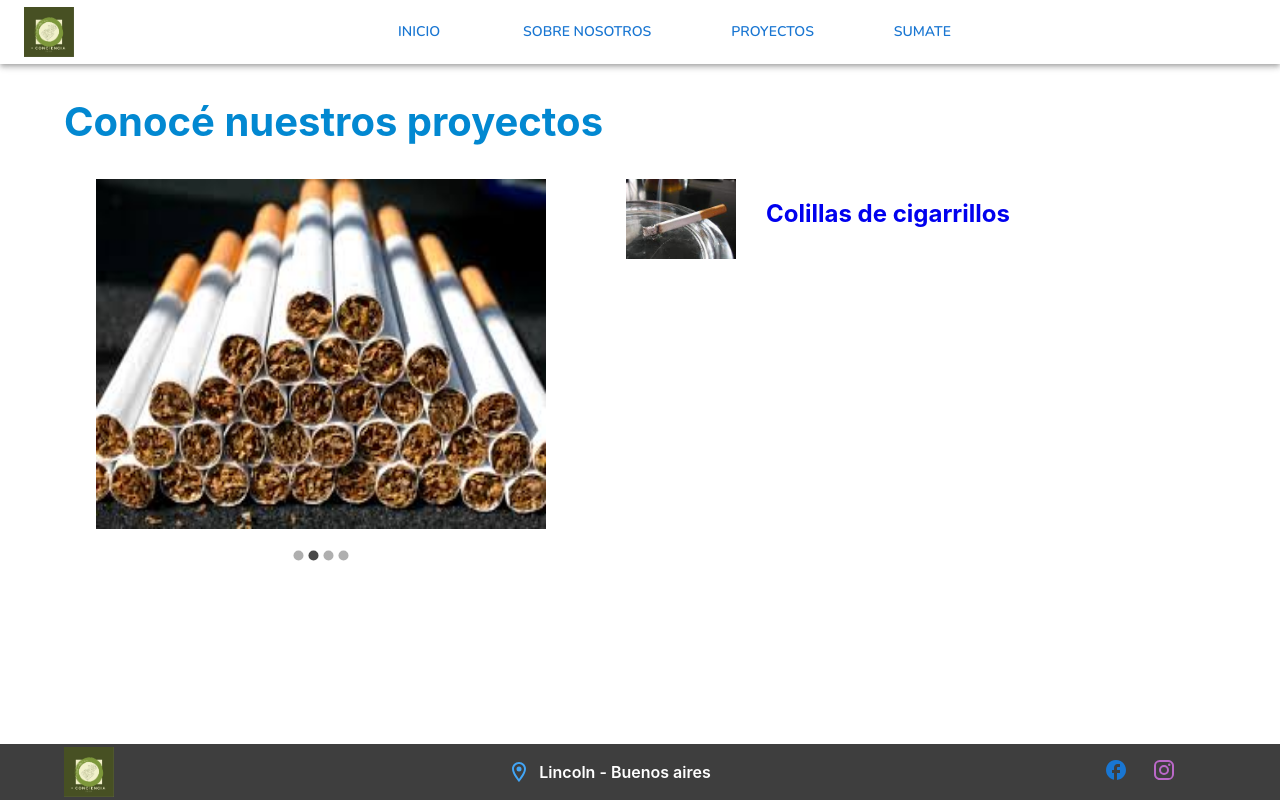
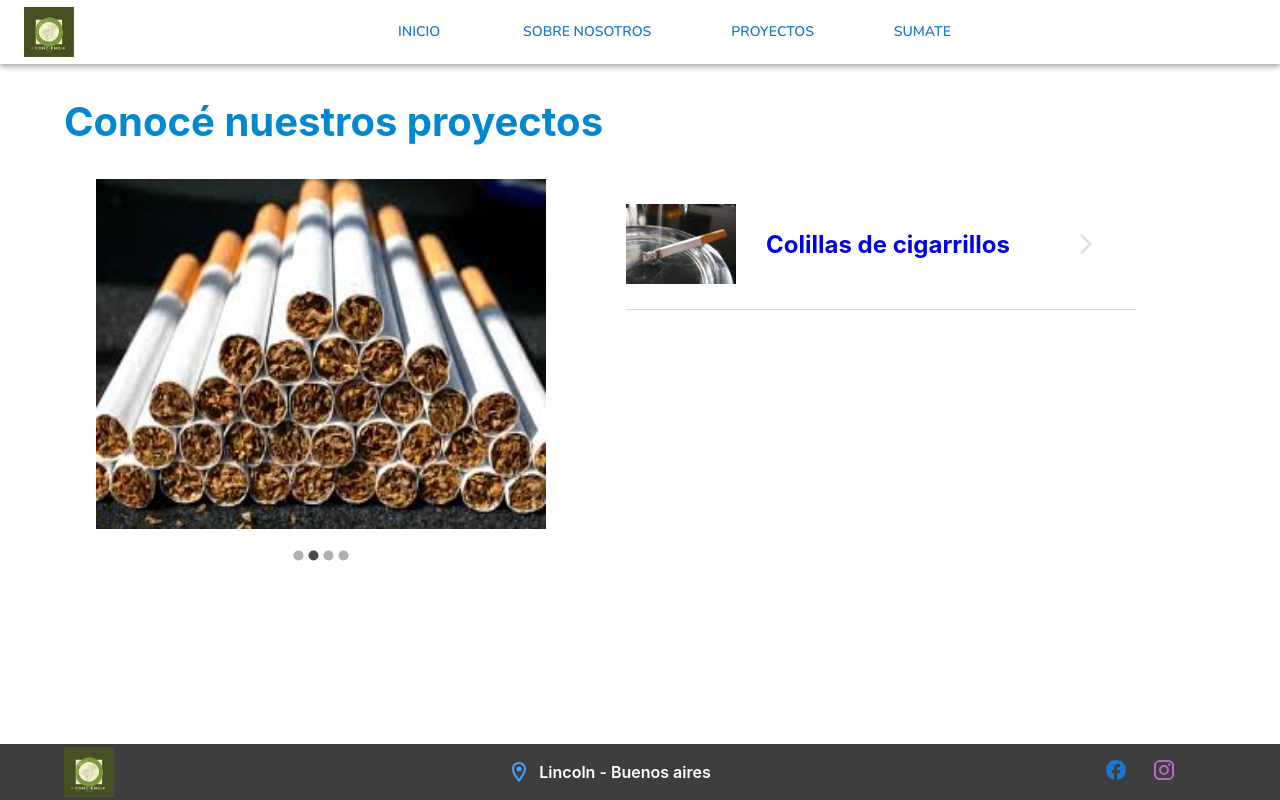
Before and after one commit to lucianop3196/mas-conciencia, a React (Create React App) app: page /proyectos in a window 1280 px wide. Built offline with nearby package versions, Linux system fonts and the light colour scheme; some icons are missing; the HTML template or start-up script is replaced by a standard one.

Commit message:
Effects in link to project (Project.jsx)

```diff
--- a/src/components/Projects/ButtsProject/ButtsProject.jsx
+++ b/src/components/Projects/ButtsProject/ButtsProject.jsx
@@ -53,7 +53,7 @@ export default function ButtsProject() {
       </ul>
       <span>Puntos de recolección:</span>
       <WrappedMap
-        googleMapURL={`https://maps.googleapis.com/maps/api/js?v=3.exp&libraries=geometry,drawing,places&key=${process.env.MAP_API_KEY}`}
+        googleMapURL={`https://maps.googleapis.com/maps/api/js?v=3.exp&libraries=geometry,drawing,places&key=${process.env.REACT_MAP_API_KEY}`}
         loadingElement={<div style={{ height: `100%` }} />}
         containerElement={<div style={{ height: `400px` }} />}
         mapElement={<div style={{ height: `100%` }} />}
--- a/src/components/Projects/Projects.jsx
+++ b/src/components/Projects/Projects.jsx
@@ -5,14 +5,22 @@ import { imagesCarousel } from "./ButtsProject/ButtsProject";
 import { Box } from "@mui/system";
 import { Container } from "@mui/material";
 import cigarro1 from "../../assets/butts/cigarro1.jpg";
+import style from "./Projects.module.css";
+import ArrowForwardIosIcon from "@mui/icons-material/ArrowForwardIos";
 
 export default function Projects() {
   return (
     <Container>
-      <Box component={"h2"} sx={{ fontSize: "h5.fontSize", color: "info.main" }}>Conocé nuestros proyectos</Box>
+      <Box
+        component={"h2"}
+        sx={{ fontSize: "h5.fontSize", color: "info.main" }}
+      >
+        Conocé nuestros proyectos
+      </Box>
       <Box sx={{ display: "flex", justifyContent: "flex-start" }}>
         <PhotoCarousel imagesURL={imagesCarousel} />
-        <Box ml={10} sx={{ display: "flex", alignItems: "flex-start" }}>
+
+        <Link to="/colillas-de-cigarrillos" className={style.project__Link}>
           <img
             src={cigarro1}
             alt="Cigarrillo encendido"
@@ -20,15 +28,11 @@ export default function Projects() {
             height={80}
             style={{ marginRight: 30 }}
           />
-          <Link
-            to="/colillas-de-cigarrillos"
-            style={{ textDecoration: "none" }}
-          >
-            <Box component={"h2"}>
-              Colillas de cigarrillos
-            </Box>
-          </Link>
-        </Box>
+          <Box component={"h2"}>
+            Colillas de cigarrillos
+          </Box>
+          <ArrowForwardIosIcon sx={{ color: "#dedede", ml: 8 }} />
+        </Link>
       </Box>
     </Container>
   );
--- /dev/null
+++ b/src/components/Projects/Projects.module.css
@@ -0,0 +1,29 @@
+.project__Link {
+  text-decoration: none;
+  border-bottom: 1px solid #dedede;
+  transition: all 0.3s cubic-bezier(0.5, 0, 0.5, 1);
+  display: flex;
+  align-items: center;
+  margin: 0 80px;
+  height: 130px;
+  width: 100%;
+}
+.project__Link:hover {
+  border-color: #0288d1;
+}
+
+.project__Link svg {
+  transition: all 0.3s cubic-bezier(0.5, 0, 0.5, 1);
+}
+
+.project__Link:hover svg {
+  transform: translateX(15px);
+  color: #0288d1;
+}
+.project__Link img {
+  transition: all 0.3s cubic-bezier(0.5, 0, 0.5, 1);
+}
+
+.project__Link:hover img {
+  opacity: 0.5;
+}
```
